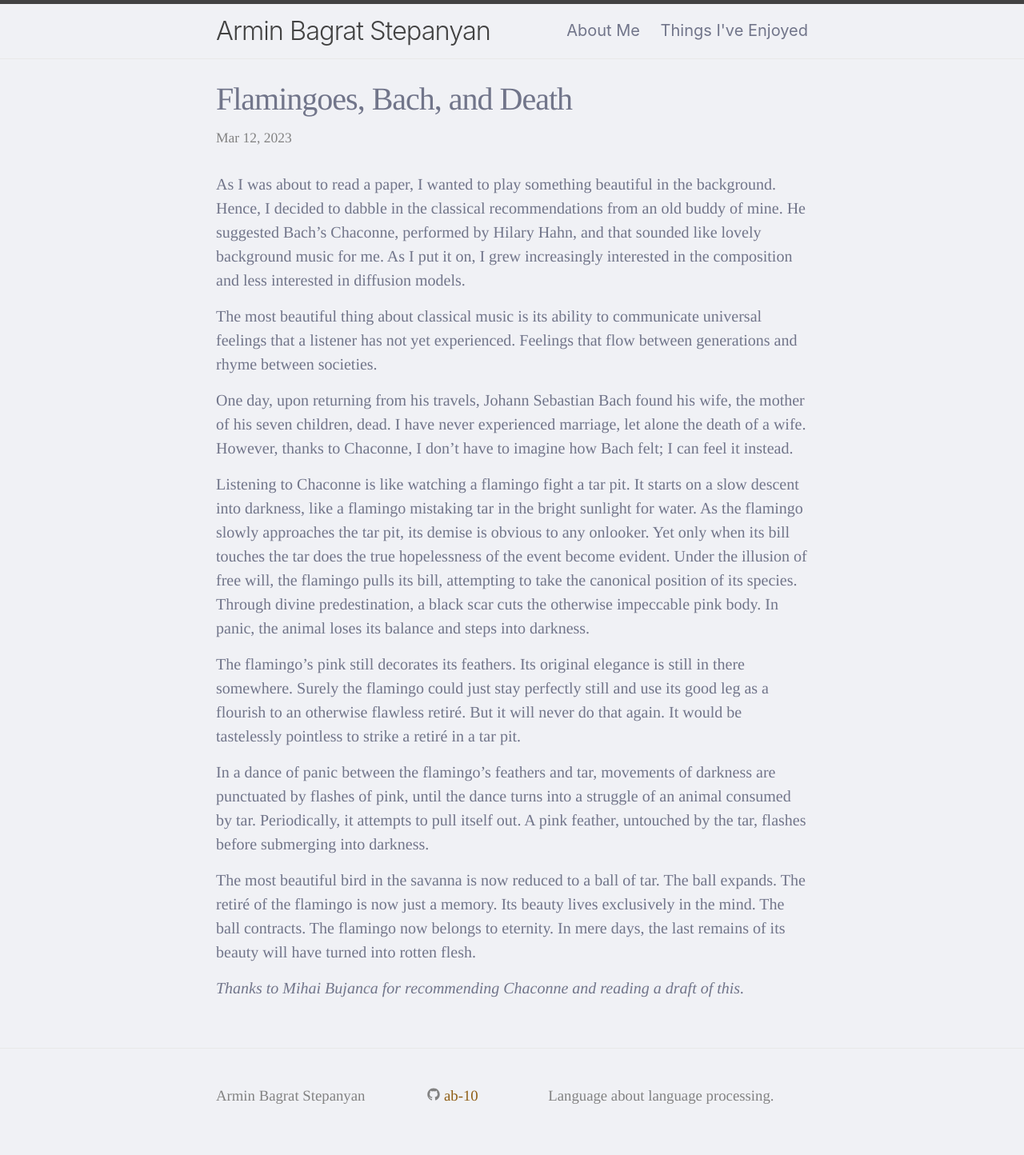
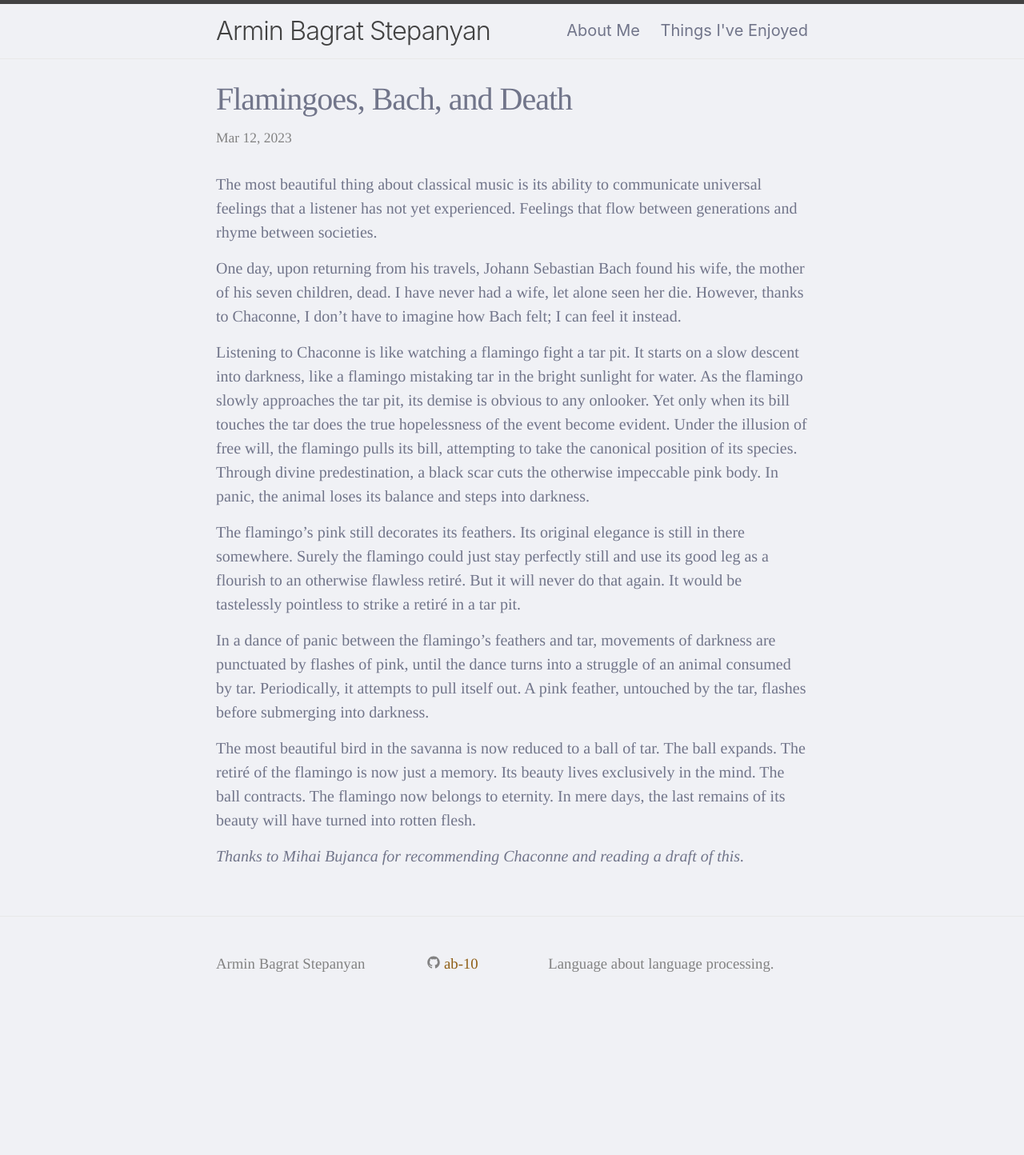
Before and after one commit to ab-10/ab-10.github.io, a Jekyll site: the page built from _posts/2023-03-12-chaconne.md, in a window 1280 px wide. Shown: the whole page at 80% size. Built offline with Jekyll 4.4.1, drawn with Linux system fonts in a browser that asks for light colours; after the commit the page ends 1279 px from its top, so only the background shows below that.

Commit message:
Delete bs

```diff
--- a/_posts/2023-03-12-chaconne.md
+++ b/_posts/2023-03-12-chaconne.md
@@ -5,16 +5,11 @@ date: 2023-03-12 13:00:00 +00000
 categories: Prose
 ---
 
-As I was about to read a paper, I wanted to play something beautiful in the background.
-Hence, I decided to dabble in the classical recommendations from an old buddy of mine.
-He suggested Bach's Chaconne, performed by Hilary Hahn, and that sounded like lovely background music for me.
-As I put it on, I grew increasingly interested in the composition and less interested in diffusion models.
-
 The most beautiful thing about classical music is its ability to communicate universal feelings that a listener has not yet experienced.
 Feelings that flow between generations and rhyme between societies.
 
 One day, upon returning from his travels, Johann Sebastian Bach found his wife, the mother of his seven children, dead.
-I have never experienced marriage, let alone the death of a wife.
+I have never had a wife, let alone seen her die.
 However, thanks to Chaconne, I don't have to imagine how Bach felt; I can feel it instead.
 
 Listening to Chaconne is like watching a flamingo fight a tar pit.
```
